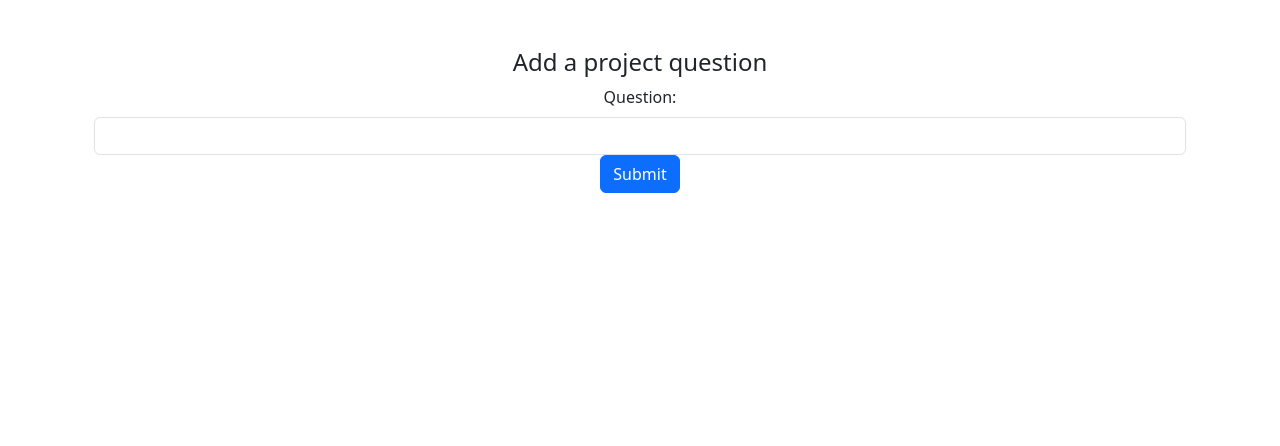
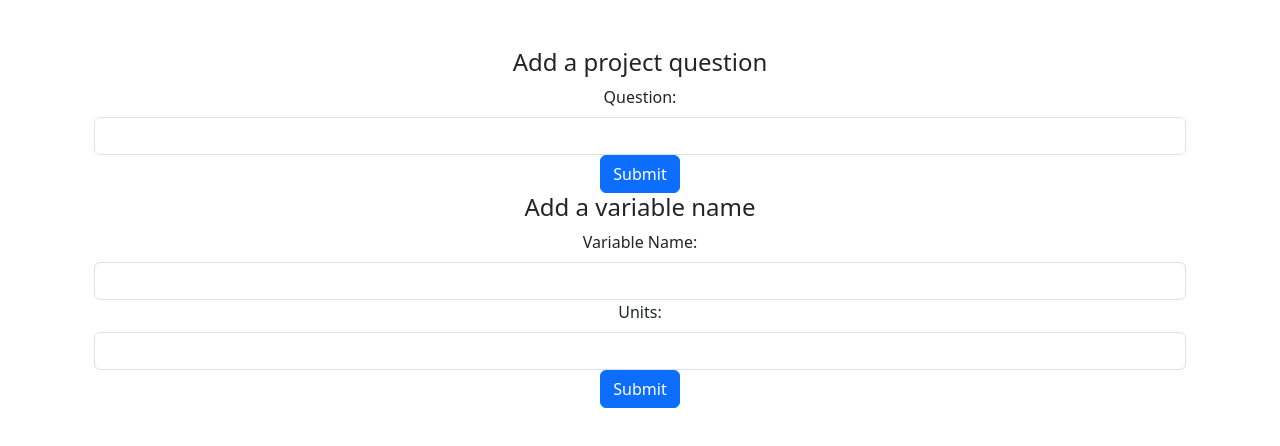
Before and after one commit to m-romberg/mcubed-frontend, a React (Create React App) app: page /apiforms in a window 1280 px wide. Shown: the top 446 px of the page. Built offline with nearby package versions, Linux system fonts and the light colour scheme.

Commit message:
add forms to submit question or variable name to the api

```diff
--- a/src/forms-api/AddProjectQuestion.js
+++ b/src/forms-api/AddProjectQuestionForm.js
@@ -8,7 +8,7 @@ import 'bootstrap/dist/css/bootstrap.css';
  *
  * ApiForms => AddProjectQuestion
  */
-function AddProjectQuestion({ submit }) {
+function AddProjectQuestionForm({ submit }) {
   console.debug("AddProjectQuestion");
   const [formData, setFormData] = useState("");
   const method = "post";
@@ -47,4 +47,4 @@ function AddProjectQuestion({ submit }) {
   );
 }
 
-export default AddProjectQuestion;
+export default AddProjectQuestionForm;
--- /dev/null
+++ b/src/forms-api/AddVariableNameForm.js
@@ -0,0 +1,72 @@
+import React from 'react';
+import { useState } from 'react';
+import { Form, Button, Container, Row, Col } from 'react-bootstrap';
+import 'bootstrap/dist/css/bootstrap.css';
+
+
+/** Form component to add a question to the API db
+ *
+ * ApiForms => AddProjectQuestion
+ */
+function AddVariableNameForm({ submit }) {
+  console.debug("AddVariableNameForm");
+  const [formData, setFormData] = useState({ name: "", units: "" });
+  const method = "post";
+
+  function handleSubmit(evt) {
+    evt.preventDefault();
+    const data = {
+      "action": "addprojectvariable",
+      "name": formData["name"],
+      "units": formData["units"]
+    };
+    submit(data, method);
+
+  }
+
+  function handleChange(evt) {
+    console.log(evt);
+    const fieldName = evt.target.name;
+    const value = evt.target.value;
+
+    setFormData(currData => {
+      currData[fieldName] = value;
+      return { ...currData };
+    });
+  }
+
+  return (
+    <Container className="AddProjectQuestion">
+      <Row>
+        <Col>
+          <h4>Add a variable name</h4>
+          <Form onSubmit={handleSubmit}>
+            <Form.Group>
+              <Form.Label>Variable Name:</Form.Label>
+              <Form.Control
+                type="text"
+                value={formData["name"]}
+                name="name"
+                onChange={handleChange}
+              />
+            </Form.Group>
+            <Form.Group>
+              <Form.Label>Units:</Form.Label>
+              <Form.Control
+                type="text"
+                value={formData["units"]}
+                name='units'
+                onChange={handleChange}
+              />
+            </Form.Group>
+            <Button variant="primary" type='submit'>
+              Submit
+            </Button>
+          </Form>
+        </Col>
+      </Row>
+    </Container>
+  );
+}
+
+export default AddVariableNameForm;
--- a/src/forms-api/ApiForms.js
+++ b/src/forms-api/ApiForms.js
@@ -1,7 +1,8 @@
 import React from 'react';
 import {Container, Row, Col} from 'react-bootstrap';
 import 'bootstrap/dist/css/bootstrap.css';
-import AddProjectQuestion from "./AddProjectQuestion";
+import AddProjectQuestionForm from "./AddProjectQuestionForm";
+import AddVariableNameForm from './AddVariableNameForm';
 
 /**
  * Controll component for ApiForm
@@ -15,7 +16,8 @@ function ApiForms({submit}) {
     <Container className="ApiForms">
     <Row>
     <Col>
-      <AddProjectQuestion submit={submit} />
+      <AddProjectQuestionForm submit={submit} />
+      <AddVariableNameForm submit={submit} />
     </Col>
     </Row>
     </Container>
```
